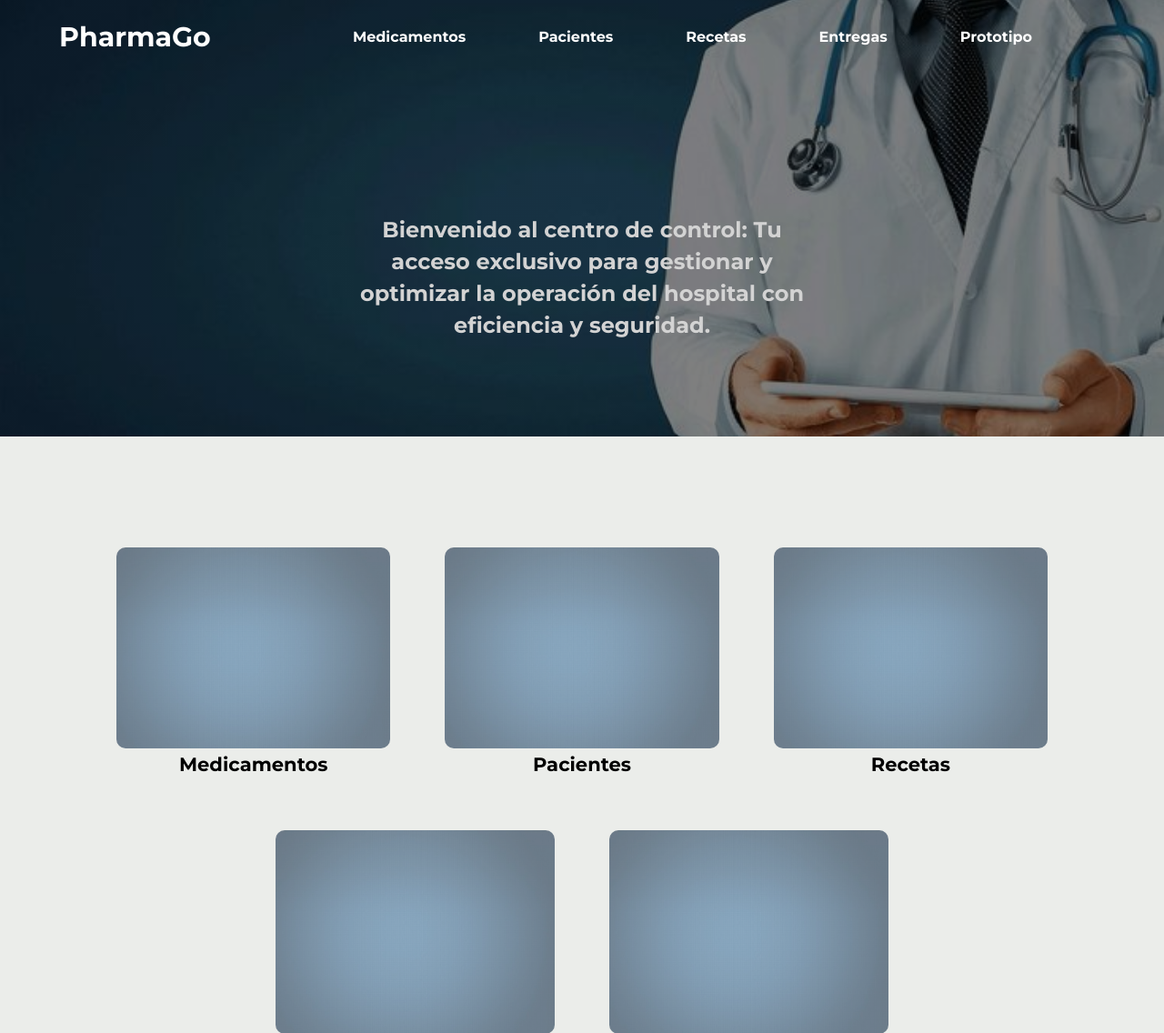
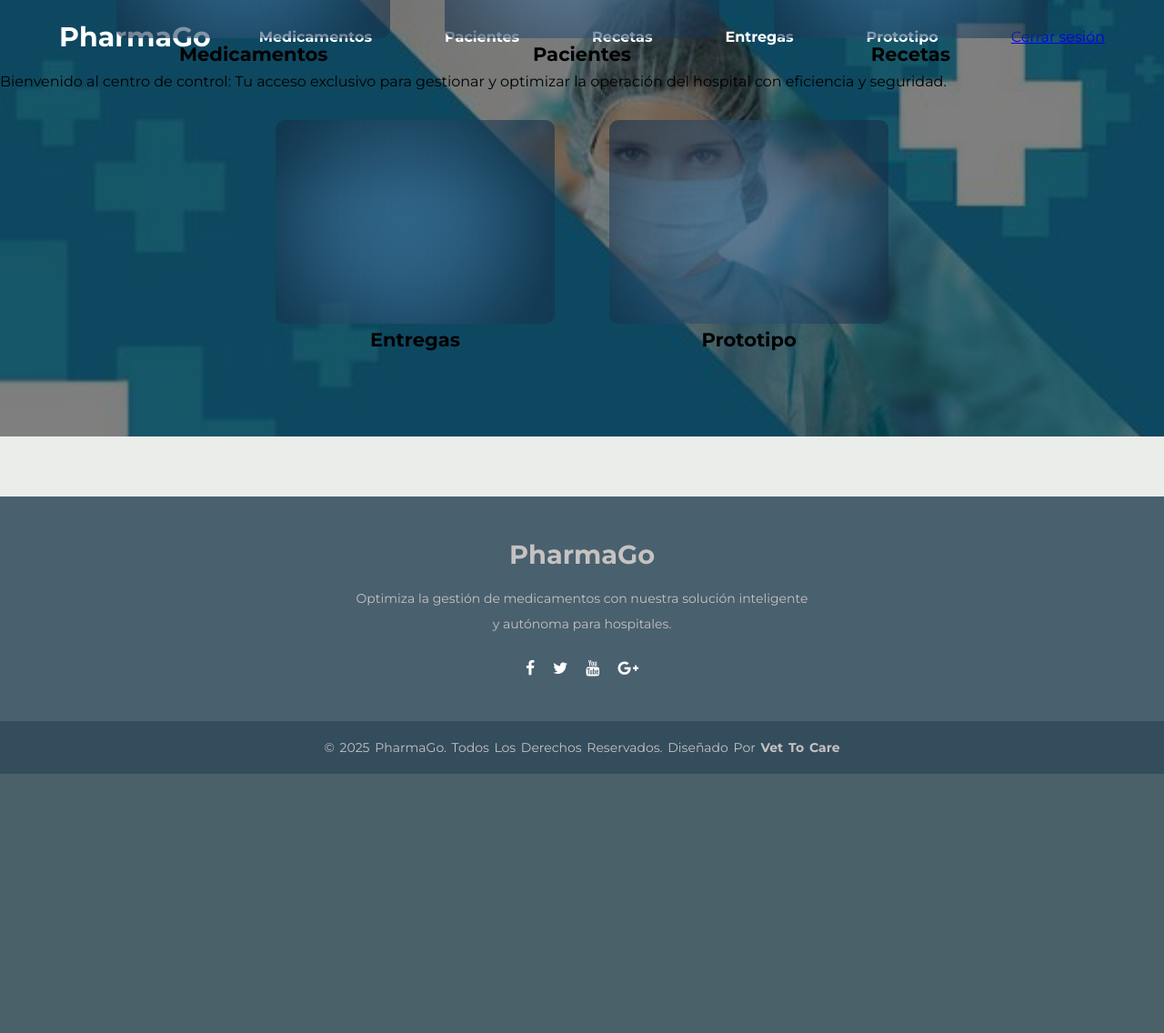
Before and after one commit to CarToCare/PharmaGo, a Django app: page /inicio/ in a window 1280 px wide. Shown: the top 1136 px of the page at 91% size. After the commit the page ends 851 px from the top, so only its background shows below. Run offline with Django 5.2, Linux system fonts and the light colour scheme; some libraries are stand-ins or nearby versions.

Commit message:
add boton

```diff
--- a/ourproyecto/pag/static/inicio.css
+++ b/ourproyecto/pag/static/inicio.css
@@ -22,7 +22,7 @@ body {
     left: 0;
     width: 100%;
     height: 60%;
-    background-image: url("/static/recursos/wallpaper.jpeg");
+    background-image: url("/static/recursos/que.jpeg");
     background-size: cover;
     background-position: center;
     background-repeat: no-repeat;
@@ -97,75 +97,6 @@ body {
 .container ul li a:hover {
     color: #85c1e9;
 }
-
-/* Botón */
-.content .btn {
-    font-family: "Montserrat", sans-serif;
-    background-color: #344D5D;
-    margin-top: 30px;
-    padding: 14px 40px;
-    color: #fff;
-    letter-spacing: 2px;
-    cursor: pointer;
-    border-radius: 30px;
-    border: 2px solid #344D5D;
-    transition: .4s;
-    text-decoration: none;
-}
-
-.btn span:last-child {
-    display: none;
-}
-
-.btn:hover {
-    transition: .4s;
-    border: 2px solid #344D5D;
-    background-color: #fafafa;
-    color: #344D5D;
-}
-
-.btn:active {
-    background-color: #49606e;
-    color: #fff;
-}
-
-
-/* Contenedor 2 */
-.content {
-    width: 1200px;
-    height: 100vh;
-    margin: auto;
-    position: relative;
-    z-index: 2;
-    display: flex;
-    justify-content: center;
-    align-items: center;
-    padding-bottom: 350px;
-}
-
-.content h1 {
-    font-family: "Montserrat", sans-serif;
-    font-weight: bold;
-    color: #fff;
-    font-size: 50px;
-    padding-bottom: 20px;
-    padding-top: 80px;
-    padding-right: 60vw;
-}
-
-.content p {
-    font-family: "Montserrat", sans-serif;
-    font-weight: bold;
-    font-size: 24px;
-    color: lightgray;
-    line-height: 35px;
-    padding: 20px 5vw;
-    width: 50vw;
-    max-width: 800px;
-    text-align: center;
-}
-
-
 
 /* Collage */
 .collage {
--- a/ourproyecto/pag/templates/inicio.html
+++ b/ourproyecto/pag/templates/inicio.html
@@ -35,6 +35,7 @@
             <li><a href="">Recetas</a></li>
             <li><a href="">Entregas</a></li>
             <li><a href="">Prototipo</a></li>
+            <a href="{% url 'sesion' %}" class="btn">Cerrar sesión </a>
         </ul>
     </div>
 
```
Also changed, not shown: other parts of ourproyecto/pag/static/inicio.css (+31 -0 lines), ourproyecto/pag/static/recursos/que.jpeg (added).
